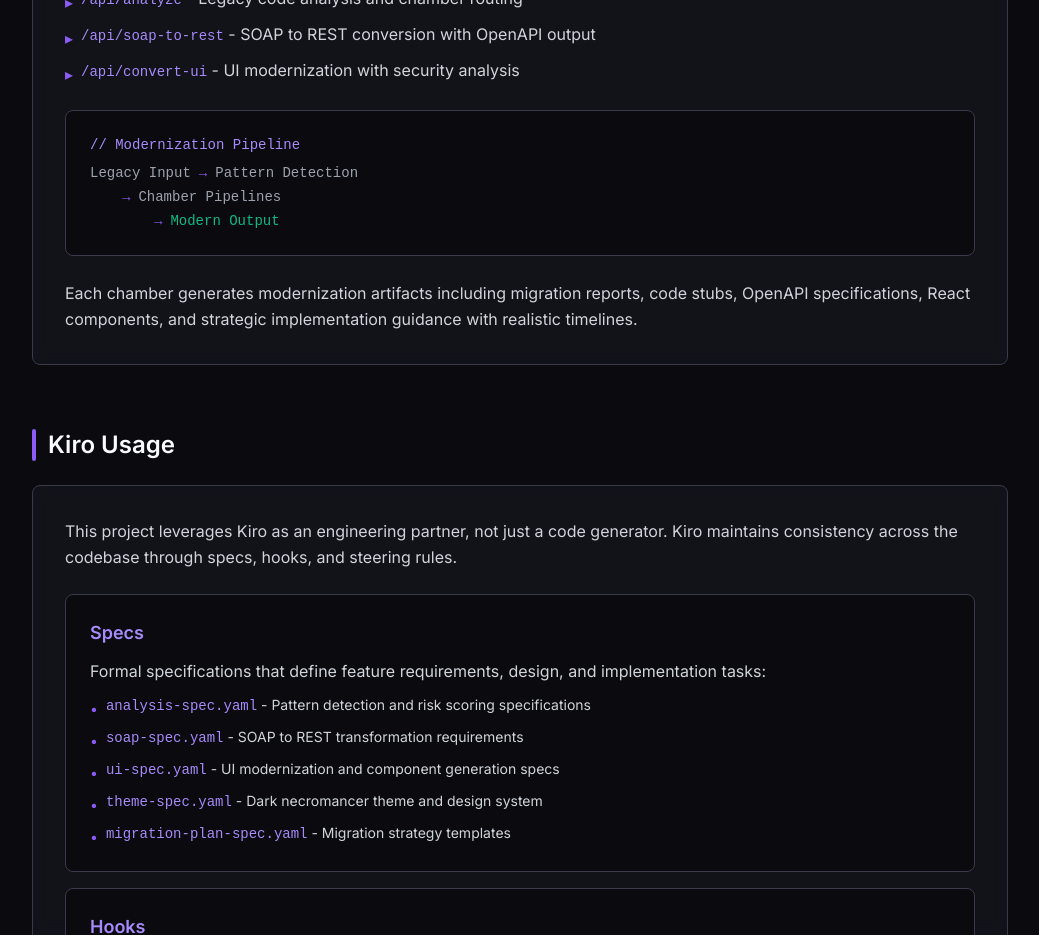
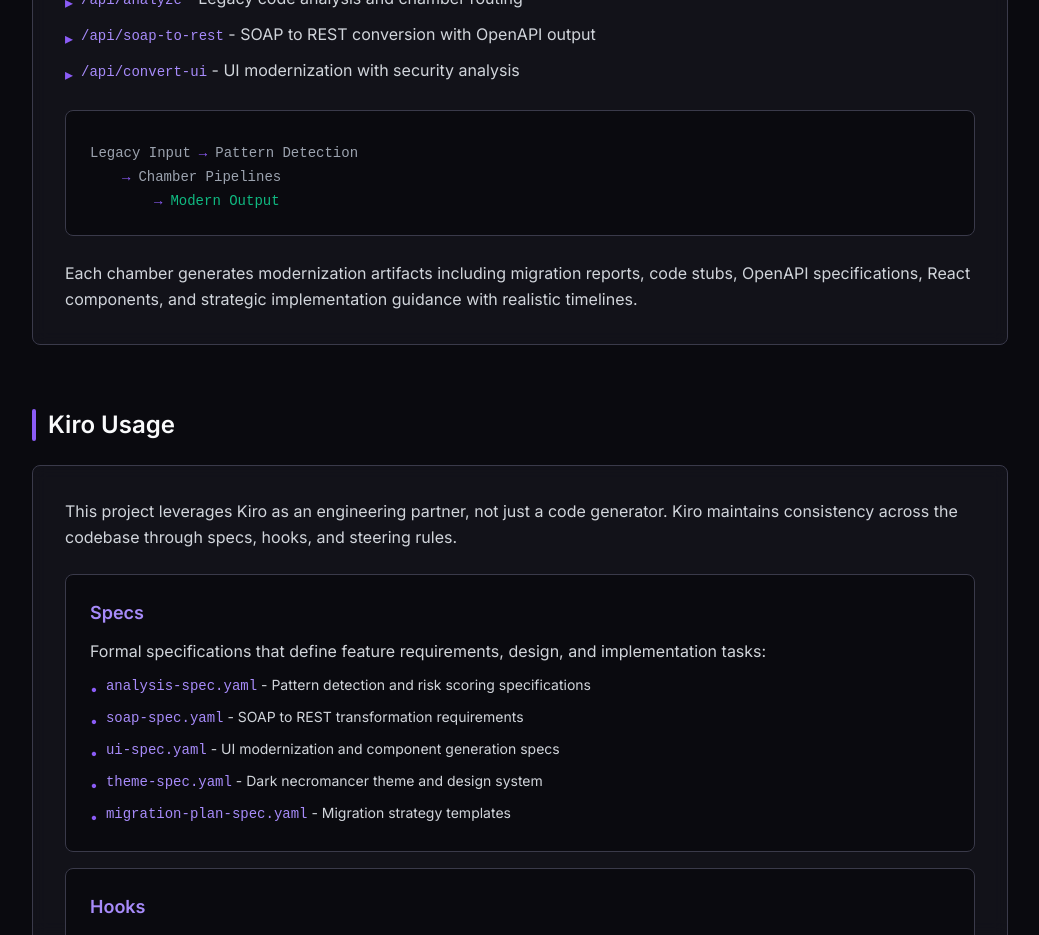
Before and after one commit to let-the-dreamers-rise/legacy-resurrection-studio, a Next.js app: page /docs in a window 1280 px wide. Shown: the part 1380-2315 px from the top of the page, without its empty margins (120-1159 px from the left). Built offline with nearby package versions, Linux system fonts and the light colour scheme.

Commit message:
fix: ESLint errors in docs page

```diff
--- a/src/app/docs/page.tsx
+++ b/src/app/docs/page.tsx
@@ -27,7 +27,7 @@
             Documentation · Legacy Resurrection Studio
           </h2>
           <p className="text-xl text-spirit-gray max-w-3xl mx-auto">
-            A necromancer's manual for raising legacy systems into modern architectures.
+            A necromancer&apos;s manual for raising legacy systems into modern architectures.
           </p>
         </div>
 
@@ -124,7 +124,7 @@
 
             <div className="bg-void-black border border-fog-gray rounded-lg p-6 font-mono text-sm">
               <div className="text-spirit-gray">
-                <div className="mb-2 text-necro-purple-light">// Modernization Pipeline</div>
+                <div className="mb-2 text-necro-purple-light">{/* Modernization Pipeline */}</div>
                 <div className="flex items-center gap-2 mb-1">
                   <span className="text-phantom-gray">Legacy Input</span>
                   <span className="text-necro-purple">→</span>
```
